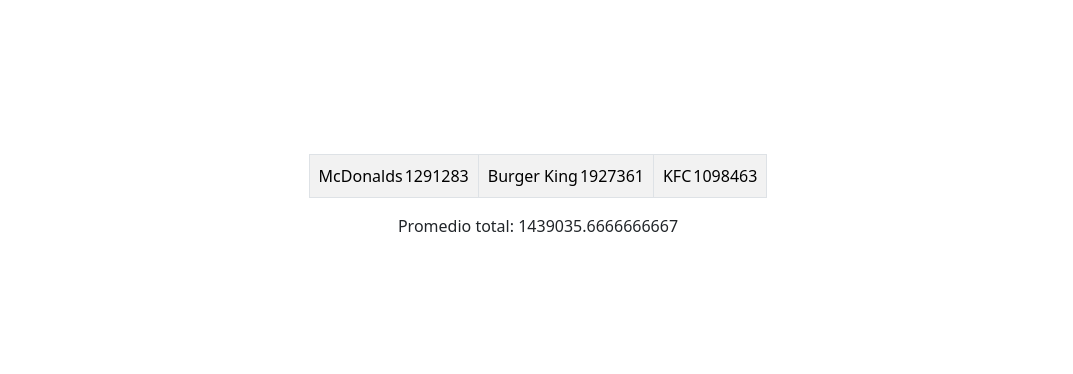
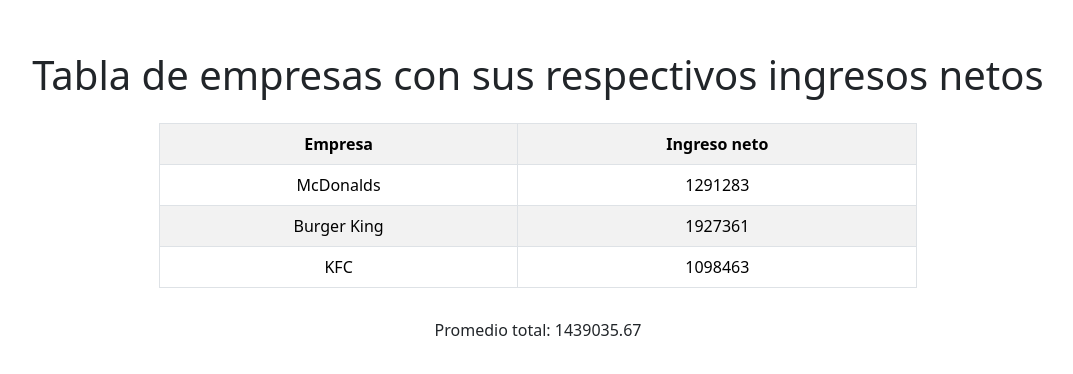
Before and after one commit to federodriguez33/lab-III-act, a React (Vite) app in the folder proyect/: page / in a window 1280 px wide. Shown: the part 196-570 px from the top of the page, without its empty margins (102-1175 px from the left). Built offline with nearby package versions, Linux system fonts and the light colour scheme.

Commit message:
finalizado
finalizado

```diff
--- a/proyect/src/component/table/Table.css
+++ b/proyect/src/component/table/Table.css
@@ -0,0 +1,4 @@
+.titulo{
+    display: flex;
+    margin-bottom: 40px;
+}
--- a/proyect/src/component/table/Table.jsx
+++ b/proyect/src/component/table/Table.jsx
@@ -1,30 +1,33 @@
 import PropTypes from "prop-types";
 import { Table } from 'react-bootstrap';
+import 'bootstrap/dist/css/bootstrap.min.css';
 
 const Tables = ({ netIncomes }) => {
 
-    let totalSum = netIncomes.reduce((total, netIncome) => total + netIncome.income, 0);
+    let promedio = netIncomes.reduce((total, netIncome) => total + netIncome.income, 0) / netIncomes.length;
 
     return (
 
         <>
-            <Table striped bordered hover>
+
+            <h1 className="h1 d-flex mb-4">Tabla de empresas con sus respectivos ingresos netos</h1>
+
+            <Table striped bordered hover style={{ width: '75%', margin: "auto", marginBottom: "30px"}}>
                 <tbody>
                     <tr>
-                        {netIncomes.map((netIncome, i) => (
-                            <td key={i}>
-                                <td>{netIncome.brand}</td>
-                                <td>{netIncome.income}</td>
-                            </td>
-                        ))}
+                        <th>Empresa</th>
+                        <th>Ingreso neto</th>
                     </tr>
+                    {netIncomes.map((netIncome, i) => (
+                        <tr key={i}>
+                            <td>{netIncome.brand}</td>
+                            <td>{netIncome.income}</td>
+                        </tr>
+                    ))}
                 </tbody>
-            </Table>
+            </Table >
 
-
-
-
-            <p>Promedio total: {totalSum / netIncomes.length}</p>
+            <p>Promedio total: {promedio.toFixed(2)}</p>
 
         </>
 
```
